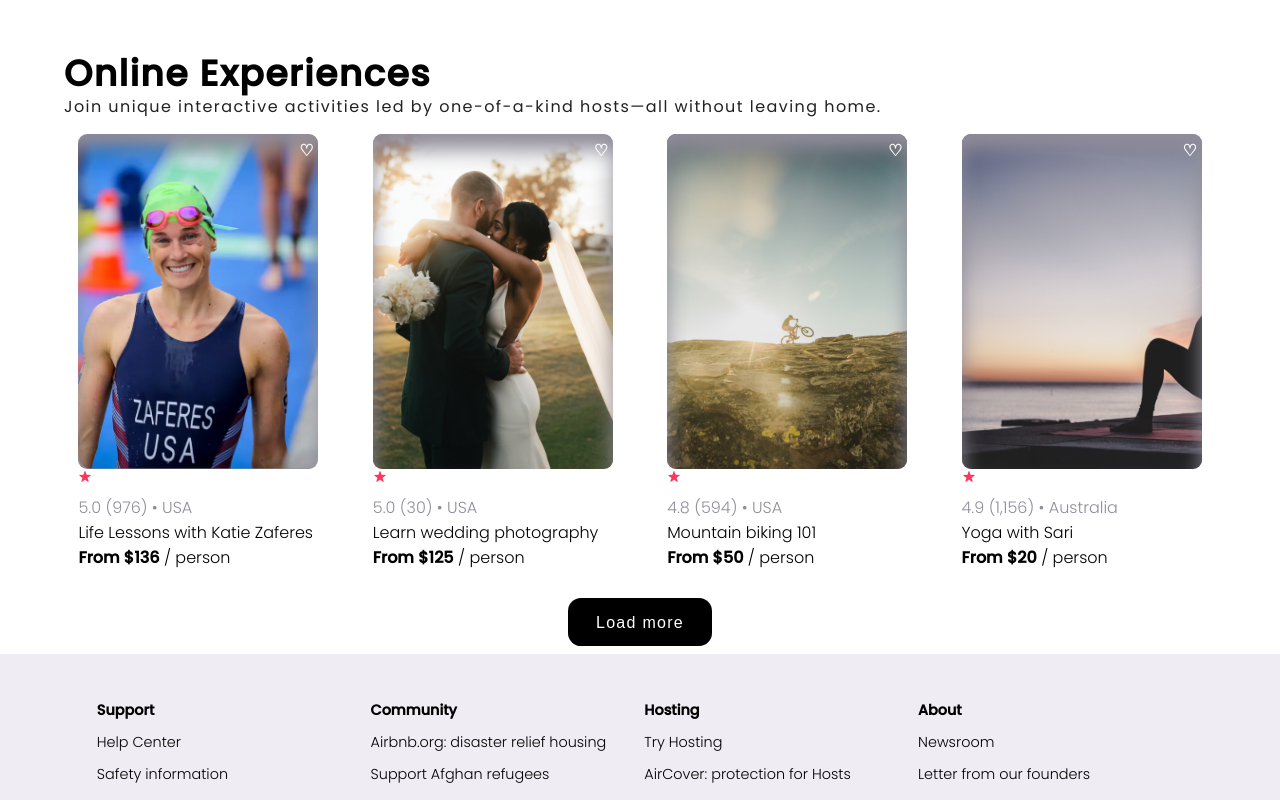
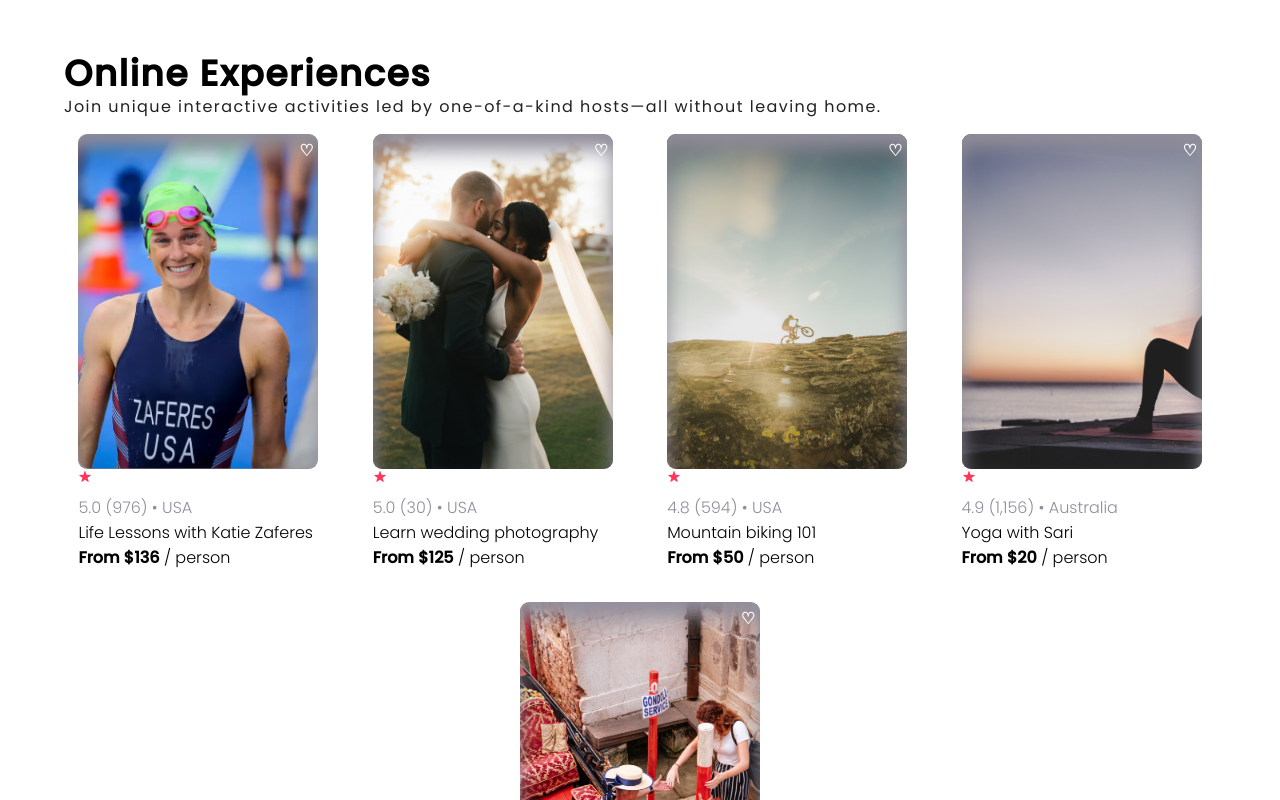
Before and after one commit to cvs181801/airbnb-experiences-clone, a React (Create React App) app: page / in a window 1280 px wide. Shown: the part 500-1300 px from the top of the page. Built offline with nearby package versions, Linux system fonts and the light colour scheme.

Commit message:
switch from using state to adjust height and display of the featured div to using state to display the first array of cards only

```diff
--- a/src/App.js
+++ b/src/App.js
@@ -7,6 +7,7 @@ import cardsData from './components/cardsData'
 import cardsDataMore from './components/cardsDataMore'
 import Footer from './components/Footer.js'
 import Toggler from './components/Toggler.js'
+import FeaturedMore from './components/FeaturedMore'
 
 
 
@@ -17,17 +18,17 @@ const featuredCards = cardsData.map(card => {
 })
 
 const featuredCardsMore = cardsDataMore.map(card => {
-  return <Featured key={card.id} src={card.src} alt={card.alt} rating={card.rating} numOfRatings={card.numOfRatings}
+  return <FeaturedMore key={card.id} src={card.src} alt={card.alt} rating={card.rating} numOfRatings={card.numOfRatings}
   country={card.country} summary ={card.summary} startingPrice={card.startingPrice}/>
 })
 
 function App() {
-  const [style, setStyle] = useState({overflowY: "hidden"})
   const [display, setDisplay] = useState({display: "inline-block"})
+  const [cards, setCards] = useState('');
 
 function handleClick() {
-  setStyle({overflowY: "visible", height: "auto"});
   setDisplay({display: "none"})
+  setCards(featuredCardsMore)
 }
 
   return (
@@ -46,10 +47,10 @@ function handleClick() {
 
         <div
           className="featuredContainer"
-          style ={style}
         >
         {featuredCards}
-        {featuredCardsMore}
+        {cards}
+
         </div>
 
         <button
--- /dev/null
+++ b/src/components/FeaturedMore.js
@@ -0,0 +1,35 @@
+import React from 'react'
+import star from './star.png'
+import Toggler from './Toggler.js'
+import cardsDataMore from './cardsDataMore'
+
+export default function FeaturedMore(props) {
+    return (
+            <div
+            className="featuredCard"
+            >
+
+                <div
+                    className="featuredImg"
+                    style={{
+                        backgroundColor: "#918E9B",
+                        backgroundImage: `url(${props.src})`,
+                        backgroundSize: "cover"}}
+                > <Toggler/>
+
+                </div>
+
+                <img
+                    src={star}
+                    alt="star"
+                    className="star"
+                >
+                </img>
+
+                <p className="grey">{props.rating} {props.numOfRatings} • {props.country}</p>
+                <p>{props.summary}</p>
+                <p><span className="strong">{props.startingPrice}</span> / person</p>
+
+            </div>
+    )
+}
--- a/src/index.css
+++ b/src/index.css
@@ -118,18 +118,10 @@ nav {
   position: relative;
   width: 95%;
   margin: 0 auto;
-  height: 24em;
+  /* height: 24em; */
+  height: auto;
   display: flex;
   flex-wrap: wrap;
-}
-
-.featuredContainerMore {
-  position: relative;
-  width: 95%;
-  margin: 0 auto;
-  display: flex;
-  flex-wrap: wrap;
-  height: 0em;
 }
 
 .moreBtn {
@@ -248,7 +240,8 @@ nav {
     position: relative;
     margin: 0 auto;
     width: 92%;
-    height: 29em;
+    /* height: 29em; */
+    height: auto;
   }
 
   .featuredCard {
```
